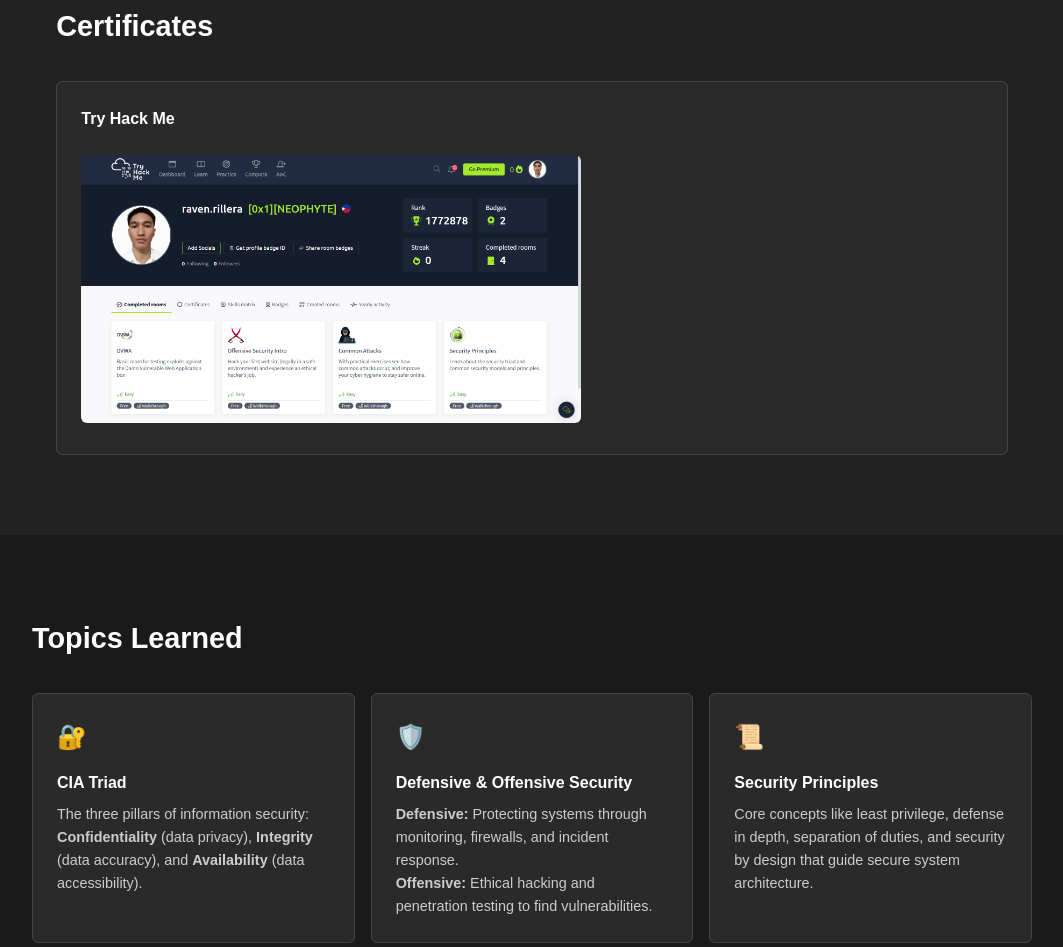
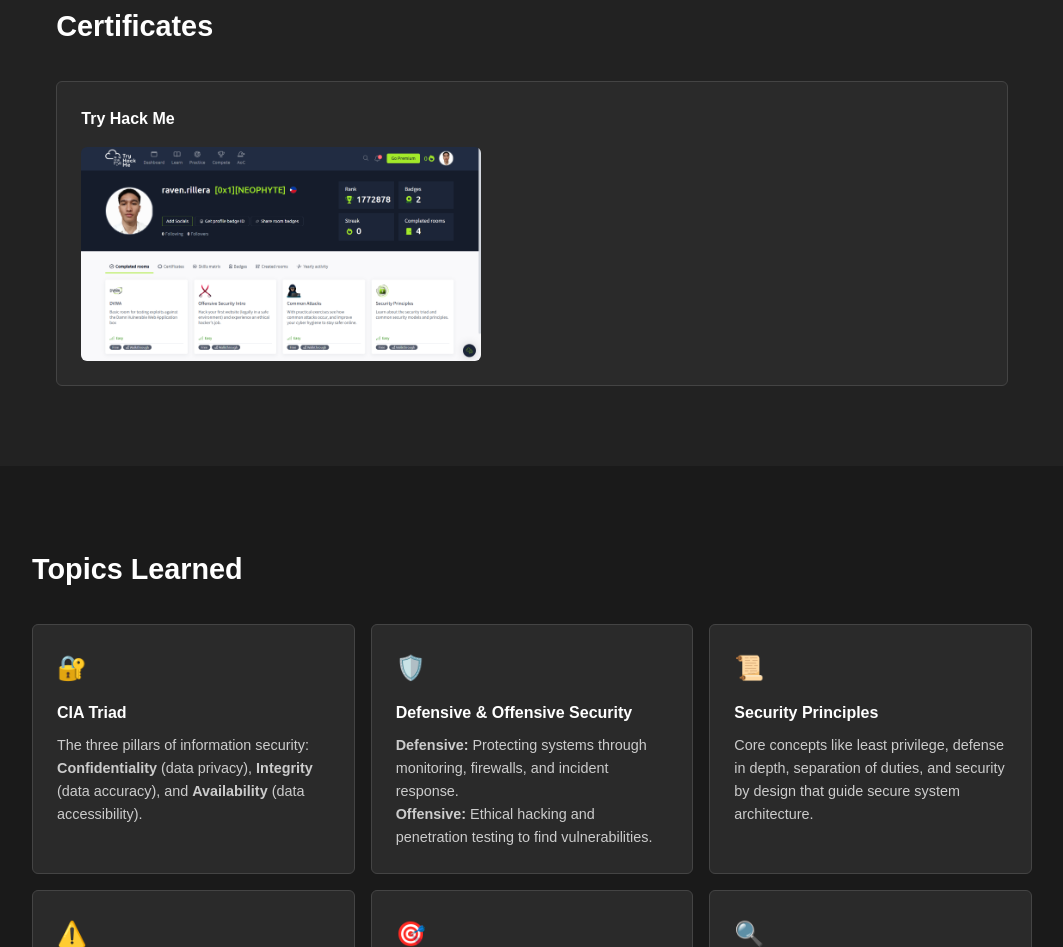
Before and after one commit to RavenRillera/IAS, a plain HTML site: page index.html in a window 1280 px wide. Shown: the part 1863-2810 px from the top of the page, without its empty margins (108-1171 px from the left). Drawn offline with Linux system fonts and the light colour scheme.

Commit message:
Adjust certificate image size

```diff
--- a/styles.css
+++ b/styles.css
@@ -237,9 +237,11 @@ body {
 
 .project-item img {
     width: 100%;
-    max-width: 500px;
+    max-width: 400px;
+    height: auto;
     margin-top: 1rem;
     border-radius: 6px;
+    display: block;
 }
 
 /* ===== Topics Section ===== */
```
